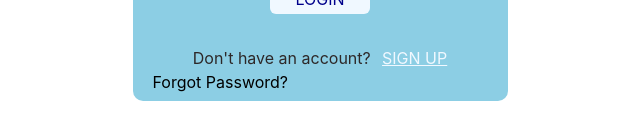
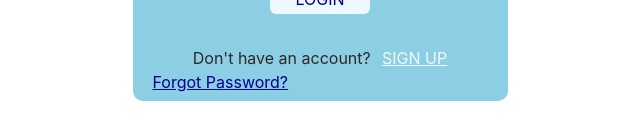
Before and after one commit to dmrlobo2002/Schedule-a-Doc, a React (Create React App) app in the folder frontend/: page /login in a window 1280 px wide. Shown: the part 352-492 px from the top of the page, without its empty margins (320-960 px from the left). Built offline with nearby package versions, Linux system fonts and the light colour scheme.

Commit message:
Sprint 1 Sign-Up page

```diff
--- a/frontend/src/components/pages/Login.css
+++ b/frontend/src/components/pages/Login.css
@@ -42,6 +42,7 @@
     height: 40px;
     border-radius: 6px;
     border-width: 1;
+
 }
 
 .loginButton{
@@ -72,3 +73,13 @@
 .SignupButton:hover{
     color:darkblue;
 }
+
+.ForgotPassword{
+    text-decoration-line: underline;
+    display: flex;
+    color: darkblue;
+
+}
+.ForgotPassword:hover{
+    color:aliceblue;
+}
```
